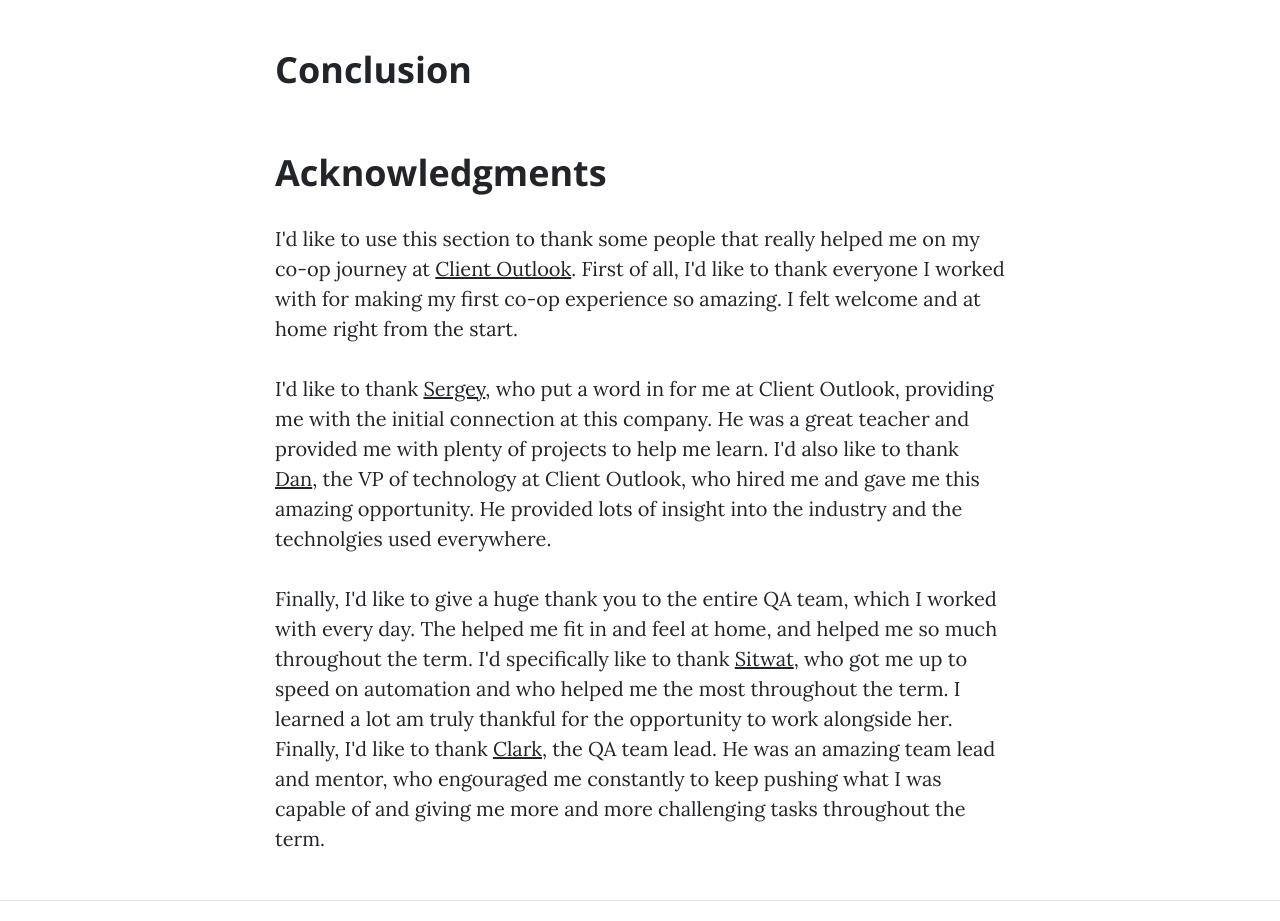
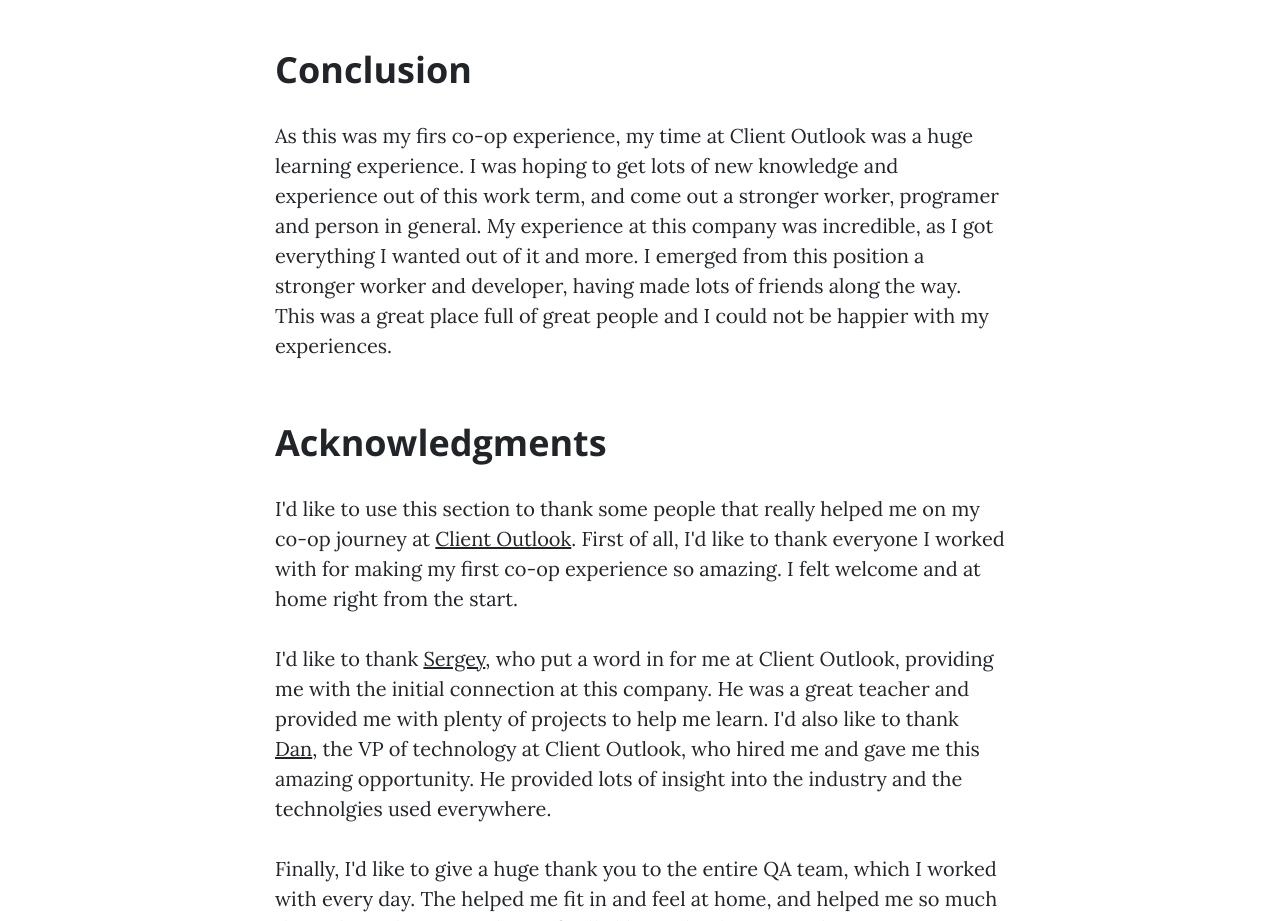
Before and after one commit to NoahBraam/NoahBraam.github.io, a website: page clientoutlook.html in a window 1280 px wide. Shown: the part 3640-4561 px from the top of the page. Drawn offline with nearby package versions, Linux system fonts and the light colour scheme.

Commit message:
added conclision

```diff
--- a/clientoutlook.html
+++ b/clientoutlook.html
@@ -102,7 +102,7 @@
             <p></p>
 
             <h2 class="section-heading">Conclusion</h2>
-            <p></p>
+            <p>As this was my firs co-op experience, my time at Client Outlook was a huge learning experience. I was hoping to get lots of new knowledge and experience out of this work term, and come out a stronger worker, programer and person in general. My experience at this company was incredible, as I got everything I wanted out of it and more. I emerged from this position a stronger worker and developer, having made lots of friends along the way. This was a great place full of great people and I could not be happier with my experiences.</p>
 
             <h2 class="section-heading">Acknowledgments</h2>
             <p>I'd like to use this section to thank some people that really helped me on my co-op journey at <a href="http://www.clientoutlook.com">Client Outlook</a>. First of all, I'd like to thank everyone I worked with for making my first co-op experience so amazing. I felt welcome and at home right from the start.</p>
```
